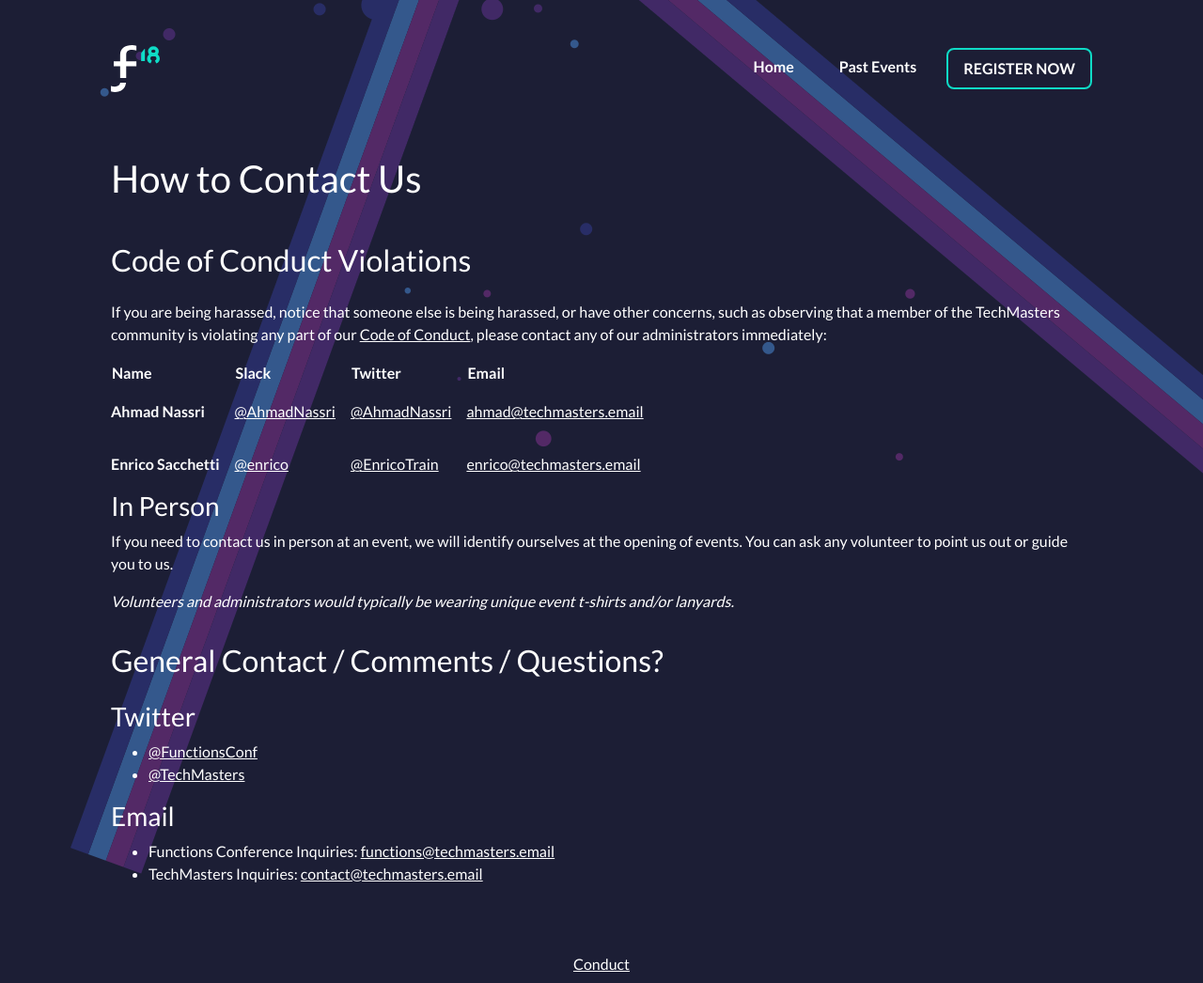
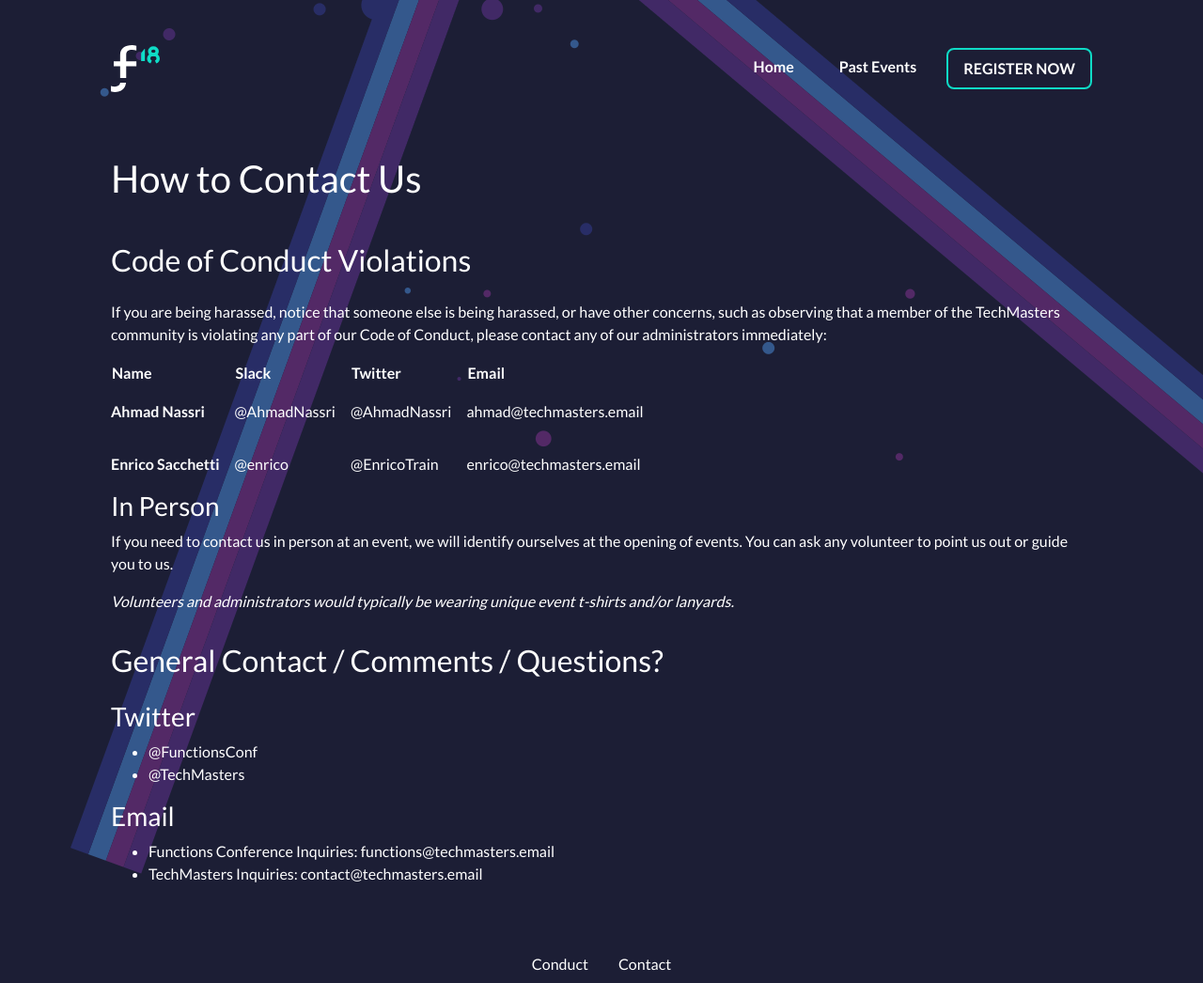
Before and after one commit to TechnologyMasters/functions.events, a Jekyll site: the page built from pages/contact.md, in a window 1280 px wide. Shown: the whole page at 94% size. Built offline with Jekyll 4.4.1, drawn with Linux system fonts in a browser that asks for light colours.

Commit message:
fix(layout): correct layout padding

```diff
--- a/_includes/footer.html
+++ b/_includes/footer.html
@@ -1,5 +1,6 @@
-<footer class="container my-5">
+<footer class="container mt-5">
   <nav class="nav d-flex justify-content-center my-auto">
     <a class="nav-link" href="/conduct/">Conduct</a>
+    <a class="nav-link" href="/contact/">Contact</a>
   </nav>
 </footer>
--- a/_includes/header.html
+++ b/_includes/header.html
@@ -21,7 +21,7 @@
   <nav class="nav my-auto">
     <a class="nav-link {% if page.url == home %}active{% endif %}" href="{{ home }}">Home</a>
     {% if speakers.size > 0 %}
-      <a class="nav-link" href="#speakers">Speakers</a>
+      <a class="nav-link" href="/{{ year }}/{{ city }}/#speakers">Speakers</a>
       <!-- <a class="nav-link" href="#schedule">Schedule</a> -->
       <!-- <a class="nav-link" href="{{ home }}/speakers/">Speakers</a> -->
       <!-- <a class="nav-link" href="{{ home }}/schedule/">Schedule</a> -->
--- a/css/base.scss
+++ b/css/base.scss
@@ -9,14 +9,6 @@
   --size-border: .125rem;
   --size-border-radius: .5rem;
 }
-
-// :root {
-//   --color-text: #1C1E35;
-//   --color-primary: #ffffff;
-//   --color-accent: #F7991C;
-//   --size-border: .125rem;
-//   --size-border-radius: .5rem;
-// }
 
 @charset "utf-8";
 
@@ -69,7 +61,7 @@
 
 a {
   color: var(--color-text);
-  text-decoration: underline;
+  text-decoration: none;
 
   &:focus,
   &:hover {
```
